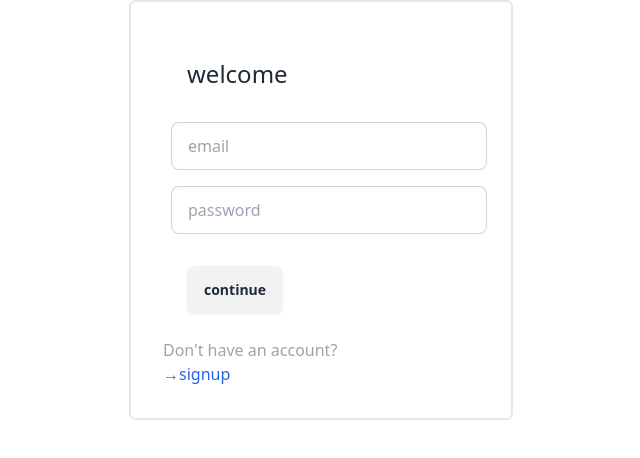
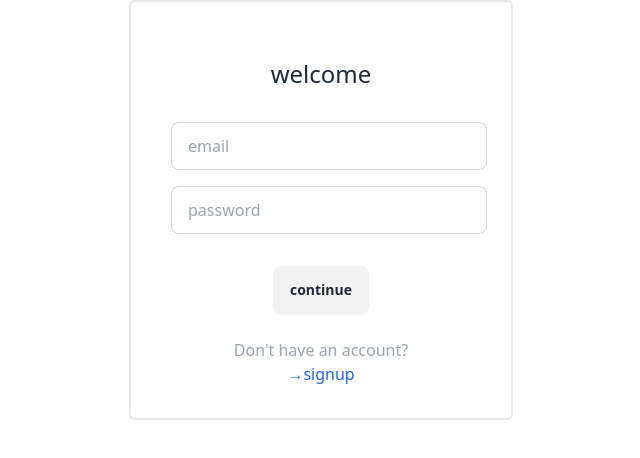
Before and after one commit to Matsumae-lab-dev/teamB, a React (Vite) app: page / in a window 1280 px wide. Shown: the top 458 px of the page, without its empty margins (319-959 px from the left). Built offline with nearby package versions, Linux system fonts and the light colour scheme.

Commit message:
text-center復活

```diff
--- a/src/App.css
+++ b/src/App.css
@@ -1,6 +1,3 @@
-/* #root {
-  max-width: 1280px;
-  margin: 0 auto;
-  padding: 2rem;
+#root {
   text-align: center;
-} */
+}
```
